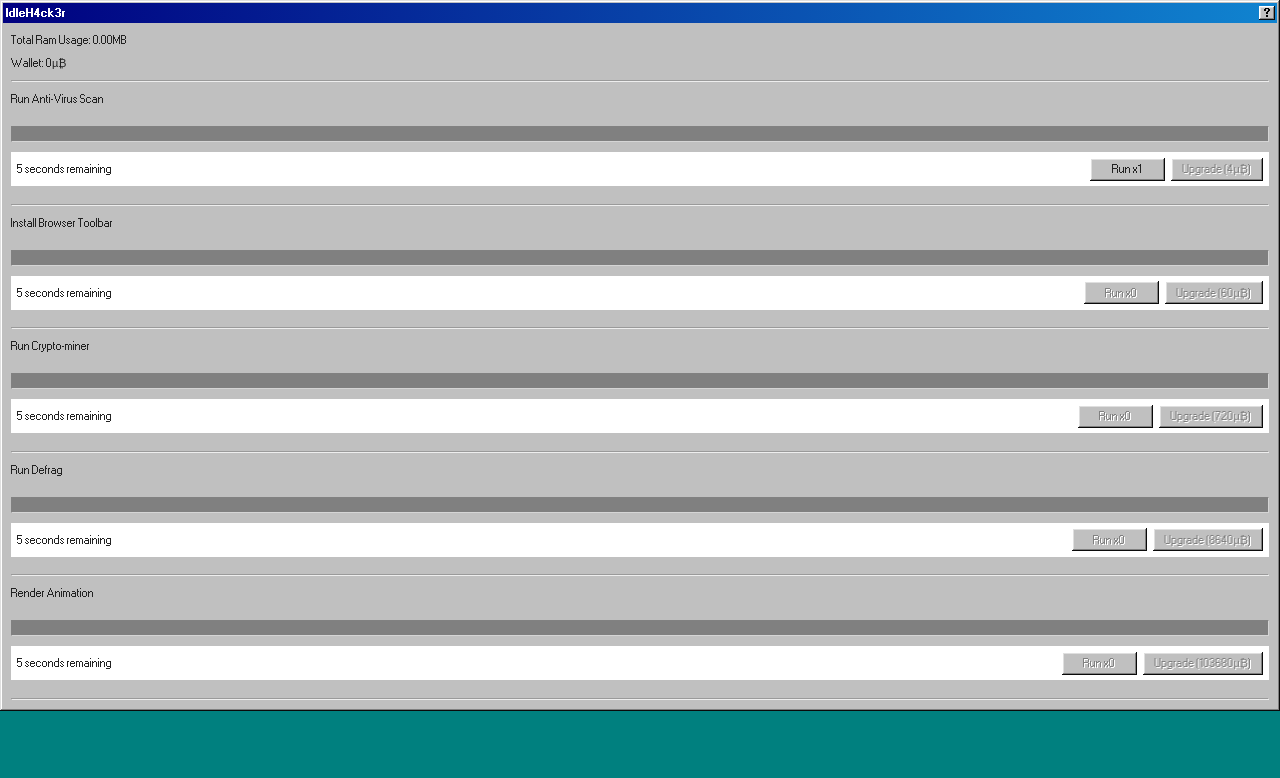
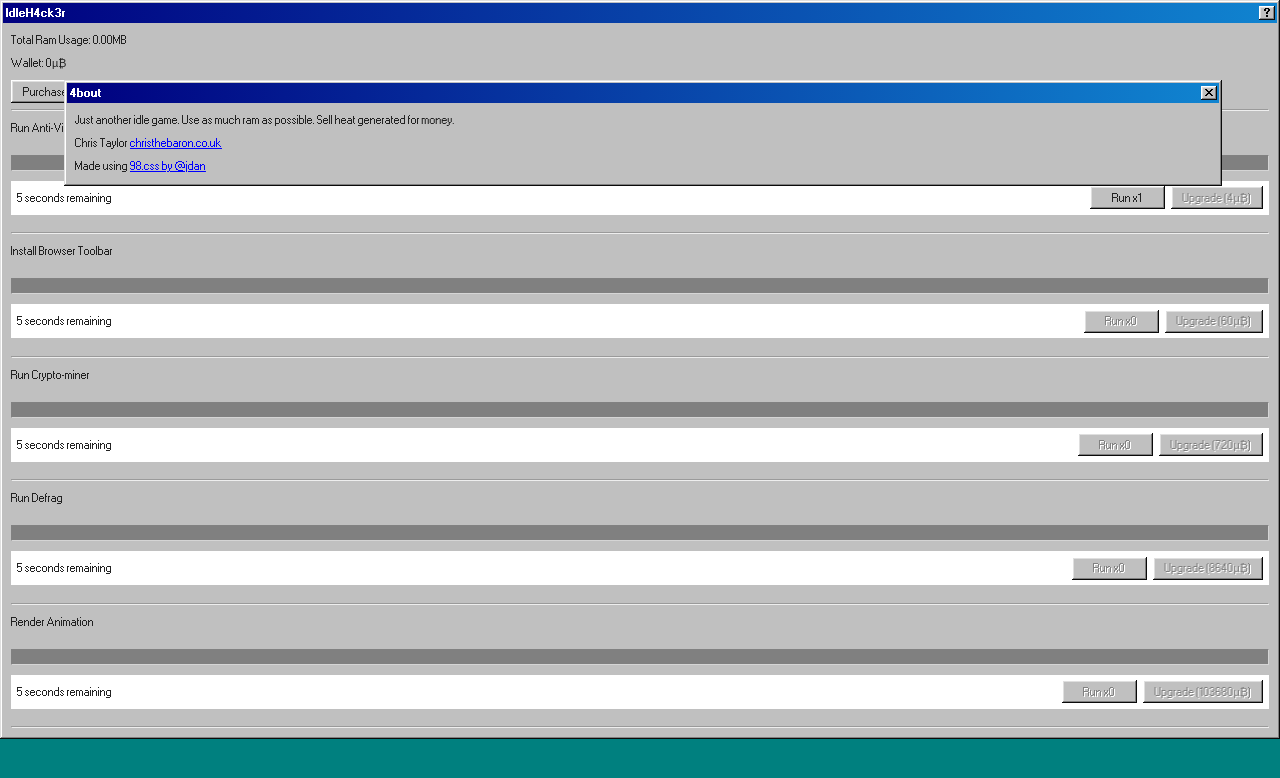
Before and after one commit to ChrisTheBaron/IdleH4ck3r, a plain HTML site: page index.html in a window 1280 px wide. Both pictures are taken after a click on the button "Help". Drawn offline with nearby package versions, Linux system fonts and the light colour scheme.

Commit message:
Upgrades upgrades upgrades

```diff
--- a/index.html
+++ b/index.html
@@ -3,7 +3,7 @@
 <html lang="en" xmlns="http://www.w3.org/1999/xhtml">
 <head>
     <meta charset="utf-8" />
-    <title></title>
+    <title>IdleH4ck3r</title>
 
     <link rel="stylesheet" href="https://unpkg.com/98.css">
     <link rel="stylesheet" href="main.css">
@@ -23,7 +23,7 @@
             </div>
 
             <div class="title-bar-controls">
-                <button aria-label="Help"></button>
+                <button data-open-help aria-label="Help"></button>
             </div>
 
         </div>
@@ -36,11 +36,63 @@
                 <p>
                     Wallet: <span data-money>0</span>&micro;&#8383;
                 </p>
+                <button data-open-upgrades>Purchase Upgrades</button>
             </section>
 
             <hr />
 
-            <sections/>
+            <sections />
+
+        </div>
+    </div>
+
+    <div class="window hidden" id="upgrades">
+        <div class="title-bar">
+
+            <div class="title-bar-text">
+                Upgr4d3s
+            </div>
+
+            <div class="title-bar-controls">
+                <button aria-label="Close"></button>
+            </div>
+
+        </div>
+        <div class="window-body">
+
+            <upgrades />
+
+        </div>
+    </div>
+
+    <div class="window hidden" id="help">
+        <div class="title-bar">
+
+            <div class="title-bar-text">
+                4bout
+            </div>
+
+            <div class="title-bar-controls">
+                <button aria-label="Close"></button>
+            </div>
+
+        </div>
+        <div class="window-body">
+
+            <p>
+                Just another idle game. Use as much ram as possible. Sell heat generated for money.
+            </p>
+
+            <p>
+                Chris Taylor <a href="https://christhebaron.co.uk" target="_blank">christhebaron.co.uk</a>
+            </p>
+
+            <p>
+                Made using
+                <a href="https://jdan.github.io/98.css/" target="_blank">
+                    98.css by @jdan
+                </a>
+            </p>
 
         </div>
     </div>
--- a/main.css
+++ b/main.css
@@ -26,3 +26,19 @@ progress {
     progress::-webkit-progress-value {
         background: #1a0094;
     }
+
+
+#upgrades, #help {
+    position: absolute;
+    top: 10%;
+    left: 5%;
+    width: 90%;
+}
+
+.hidden {
+    display: none;
+}
+
+.strikethrough {
+    text-decoration: line-through;
+}
--- a/main.js
+++ b/main.js
@@ -4,40 +4,89 @@ let items = {
         base: 3.738,
         rate: 1.07,
         profit: 1.67,
-        length: 50
+        length: 50,
+        auto: true
     },
     "browser-toolbar": {
         name: "Install Browser Toolbar",
         base: 60,
         rate: 1.15,
         profit: 20,
-        length: 100
+        length: 100,
+        auto: false
     },
     "crypto-miner": {
         name: "Run Crypto-miner",
         base: 720,
         rate: 1.14,
         profit: 90,
-        length: 200
+        length: 200,
+        auto: false
     },
     "defrag": {
         name: "Run Defrag",
         base: 8640,
         rate: 1.13,
         profit: 360,
-        length: 400
+        length: 400,
+        auto: false
     },
     "render-animation": {
         name: "Render Animation",
         base: 103680,
         rate: 1.12,
         profit: 2160,
-        length: 800
+        length: 800,
+        auto: false
     }
 };
 
 let upgrades = {
-
+    "auto-anti-virus": {
+        name: "AntiVirus.bat",
+        description: "Automate running Anti-Virus scans so you can focus on more important things.",
+        cost: 1000,
+        key: "anti-virus",
+        mod: "auto",
+        value: true,
+        purchased: false
+    },
+    "auto-browser-toolbar": {
+        name: "BrowserToolbar.bat",
+        description: "Automate installing browser toolbars so you can focus on more important things.",
+        cost: 15000,
+        key: "browser-toolbar",
+        mod: "auto",
+        value: true,
+        purchased: false
+    },
+    "auto-crypto-miner": {
+        name: "CryptoMiner.bat",
+        description: "Automate running cryptominers so you can focus on more important things.",
+        cost: 500000,
+        key: "crypto-miner",
+        mod: "auto",
+        value: true,
+        purchased: false
+    },
+    "auto-defrag": {
+        name: "Defrag.bat",
+        description: "Automate running defrags so you can focus on more important things.",
+        cost: 1200000,
+        key: "defrag",
+        mod: "auto",
+        value: true,
+        purchased: false
+    },
+    "auto-render-animation": {
+        name: "RenderAnimation.bat",
+        description: "Automate rendering animations so you can focus on more important things.",
+        cost: 10000000,
+        key: "render-animation",
+        mod: "auto",
+        value: true,
+        purchased: false
+    }
 };
 
 $(function () {
@@ -51,24 +100,47 @@ $(function () {
     $('[data-ram-usage]').text(ram.toFixed(2));
     $('[data-money]').text(money);
 
-    let sections = ``;
+    let sectionsHtml = ``;
     for (let key in items) {
         // load quantity from local storage
         items[key].quantity = parseInt(localStorage.getItem(key));
         if (isNaN(items[key].quantity)) items[key].quantity = (key === "anti-virus" ? 1 : 0);
         items[key].cost = calculateCost(key, items[key].quantity);
-        sections += renderSection(key);
+        sectionsHtml += renderSection(key);
     }
+    $('sections').replaceWith(sectionsHtml);
 
-    $('sections').replaceWith(sections);
+    let upgradesHtml = ``;
+    for (let key in upgrades) {
+        if (localStorage.getItem(key)) {
+            upgrades[key].purchased = true;
+            applyUpdate(key);
+        }
+        upgradesHtml += renderUpgrade(key);
+    }
+    $('upgrades').replaceWith(upgradesHtml);
 
-    $('[data-item]').on('click', '[data-run]:not([disabled])', (elem) => {
+    //todo start running any with auto enabled
+
+    $('[data-open-upgrades]').on('click', () => {
+        $('#upgrades').toggleClass('hidden');
+    });
+
+    $('[data-open-help]').on('click', () => {
+        $('#help').toggleClass('hidden');
+    });
+
+    $('.window').on('click', '[aria-label="Close"]', (elem) => {
+        $(elem.target).parents('.window').toggleClass('hidden');
+    });
+
+    $('section[data-item]').on('click', '[data-run]:not([disabled])', (elem) => {
         let item = $(elem.target).parents('[data-item]');
         item.find('progress').attr('data-enabled', true)[0].value = 0;
         $(item).find('[data-run]').attr('disabled', true);
     });
 
-    $('[data-item]').on('click', '[data-upgrade]:not([disabled])', (elem) => {
+    $('section[data-item]').on('click', '[data-upgrade]:not([disabled])', (elem) => {
 
         let item = $(elem.target).parents('[data-item]');
         let key = item.attr("data-item");
@@ -84,7 +156,7 @@ $(function () {
 
         if (money < cost) {
             // oops can't afford it
-            $(item).find('[data-upgrade]').removeAttr('disabled');
+            $(item).find('[data-upgrade]').attr('disabled', true);
             return;
         }
 
@@ -108,31 +180,74 @@ $(function () {
 
     });
 
+
+    $('section[data-upgrade]').on('click', '[data-purchase]:not([disabled])', (elem) => {
+
+        let item = $(elem.target).parents('[data-upgrade]');
+        let key = item.attr("data-upgrade");
+
+        $(item).find('[data-purchase]').attr('disabled', true);
+
+        let cost = upgrades[key].cost;
+
+        if (money < cost) {
+            // oops can't afford it, the button is already disabled though
+            return;
+        }
+
+        applyUpdate(key);
+
+        localStorage.setItem(key, true);
+        upgrades[key].purchased = true;
+
+        money -= cost;
+        $('[data-money]').text(money);
+        localStorage.setItem("money", money);
+
+    });
+
+
     function step() {
 
-        $("[data-item] progress[data-enabled]").each((_, elem) => {
+        $("section[data-item] progress[data-enabled]").each((_, elem) => {
             if (++$(elem)[0].value >= $(elem).attr("max")) {
-                //todo update time remaining
-                $(elem).removeAttr('data-enabled');
+
                 let item = $(elem).parents('[data-item]');
                 let key = item.attr("data-item");
-                item.find('[data-run]').removeAttr('disabled');
+
+                if (items[key].auto) {
+                    $(elem)[0].value = 0;
+                } else {
+                    $(elem).removeAttr('data-enabled');
+                    item.find('[data-run]').removeAttr('disabled');
+                }
 
                 // increase our earnings
                 money += Math.ceil(items[key].profit * items[key].quantity);
                 $('[data-money]').text(money);
                 localStorage.setItem("money", money);
 
+                //todo update time remaining
+
             }
         });
 
         // update 'upgrade' buttons to see if they're able to afford it
-        $("[data-item]").each((_, elem) => {
+        $("section[data-item]").each((_, elem) => {
             let key = $(elem).attr("data-item");
             if (money >= calculateCost(key, items[key].quantity)) {
                 $(elem).find('[data-upgrade]').removeAttr('disabled');
             } else {
                 $(elem).find('[data-upgrade]').attr('disabled', true);
+            }
+        });
+
+        $("section[data-upgrade]").each((_, elem) => {
+            let key = $(elem).attr("data-upgrade");
+            if (money >= upgrades[key].cost && !upgrades[key].purchased) {
+                $(elem).find('[data-purchase]').removeAttr('disabled');
+            } else {
+                $(elem).find('[data-purchase]').attr('disabled', true);
             }
         });
 
@@ -142,6 +257,16 @@ $(function () {
     window.requestAnimationFrame(step);
 
 });
+
+function applyUpdate(key) {
+    let upgrade = upgrades[key];
+    items[upgrade.key][upgrade.mod] = upgrade.value;
+    if (upgrade.mod == "auto") {
+        let item = $(`section[data-item="${upgrade.key}"] `);
+        item.find('progress').attr('data-enabled', true)[0].value = 0;
+        $(item).find('[data-run]').attr('disabled', true);
+    }
+}
 
 function calculateProfit(key, quantity) {
     let item = items[key];
@@ -173,3 +298,13 @@ function renderSection(key) {
             <br/><hr/>
             </section>`;
 }
+
+function renderUpgrade(key) {
+    let upgrade = upgrades[key];
+    return `<section data-upgrade="${key}">
+                <p>${upgrade.name} ${upgrade.purchased ? "- Purchased" : ""}</p>
+                <p>${upgrade.description}</p>
+                <button ${upgrade.purchased ? "disabled" : ""} data-purchase><span ${upgrade.purchased ? "class='strikethrough'" : ""}>Upgrade (<span data-cost>${upgrade.cost}</span>&micro;&#8383;)</span></button>
+            <br/><hr/>
+            </section>`;
+}
```
